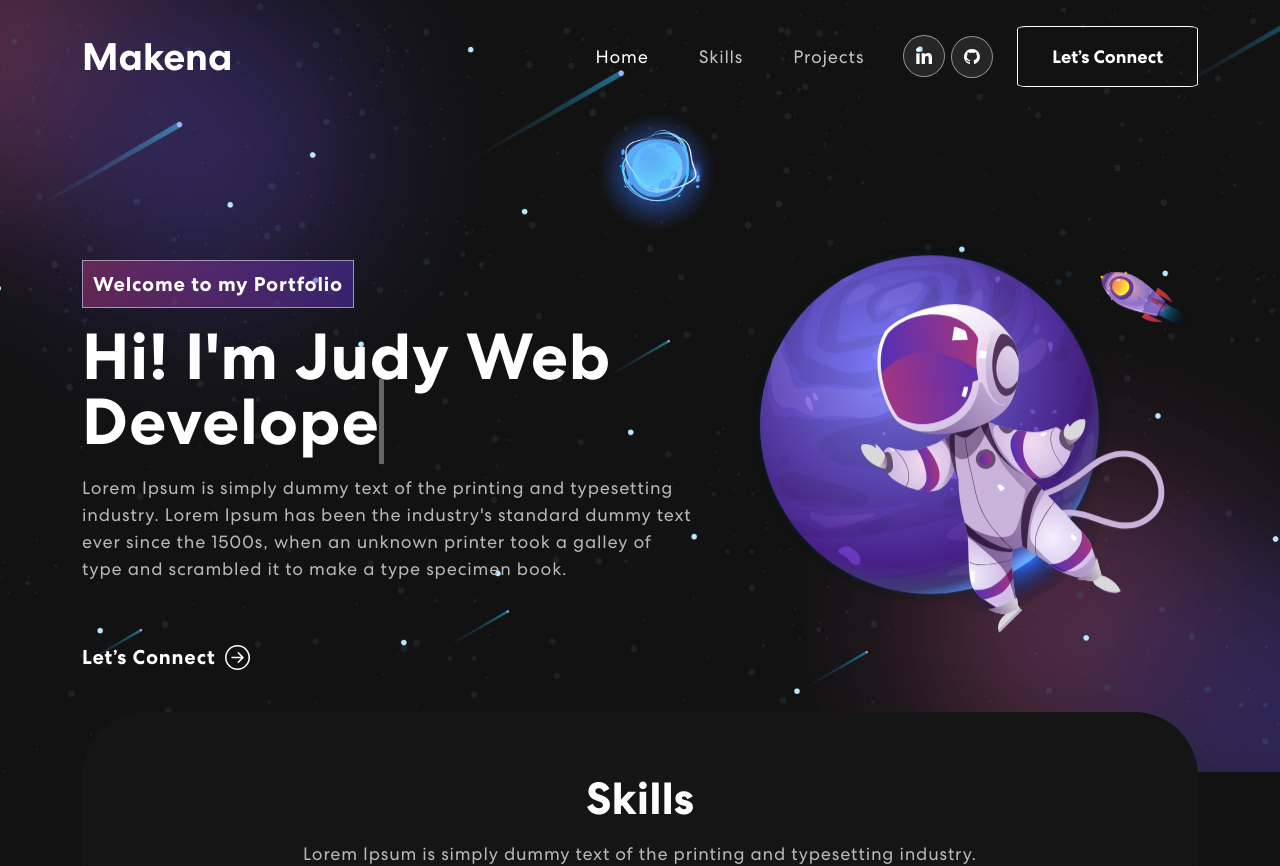
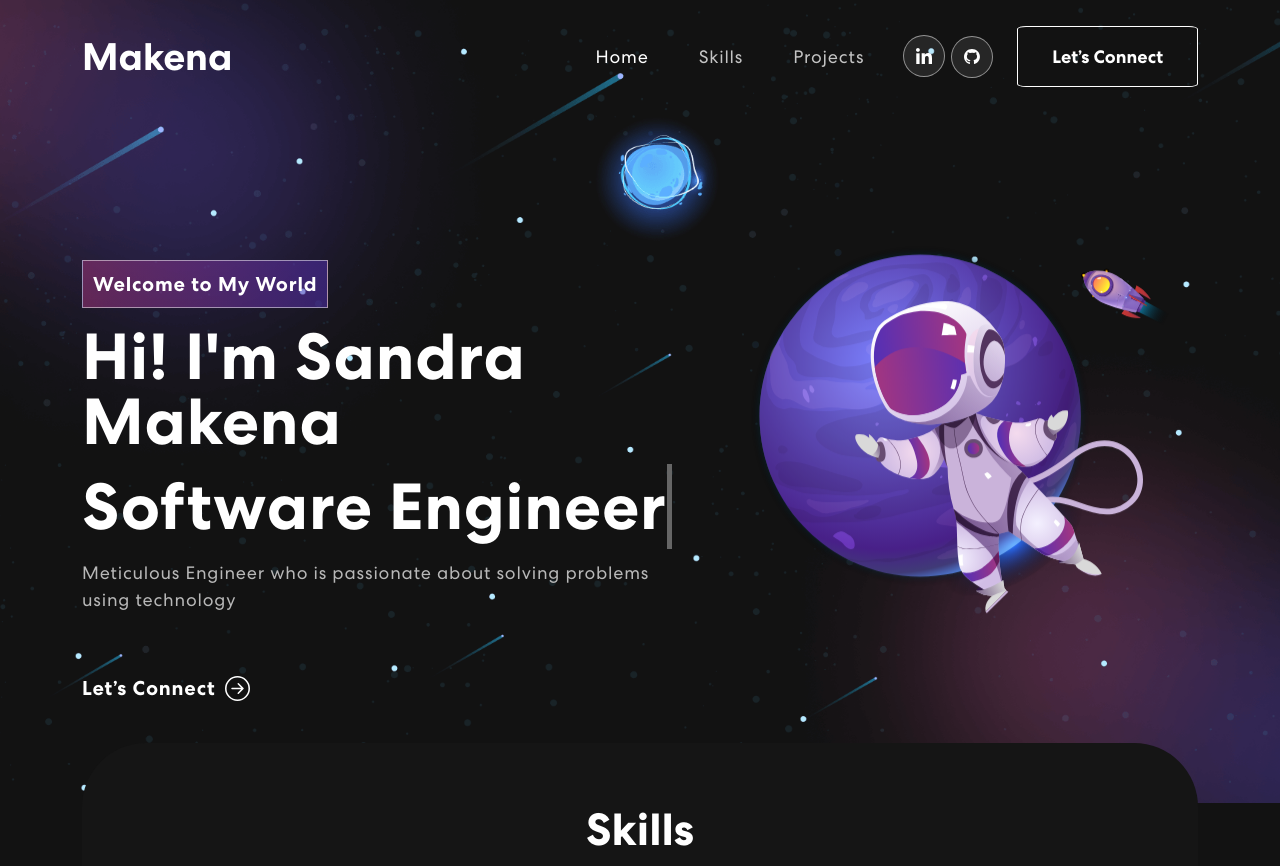
Before and after one commit to makenasandra/portfolio-website, a React (Create React App) app: page / in a window 1280 px wide. Shown: the top 866 px of the page. Built offline with nearby package versions, Linux system fonts and the light colour scheme; no server answers.

Commit message:
modified banner

```diff
--- a/src/App.css
+++ b/src/App.css
@@ -54,7 +54,7 @@ a:hover {
 }
 
 img {
-  width: 100%;
+  width: 95%;
   height: auto;
 }
 
--- a/src/components/Banner.js
+++ b/src/components/Banner.js
@@ -11,7 +11,7 @@ export const Banner = () => {
   const [text, setText] = useState('');
   const [delta, setDelta] = useState(300 - Math.random() * 100);
   const [index, setIndex] = useState(1);
-  const toRotate = [ "Web Developer", "Web Designer", "UI/UX Designer" ];
+  const toRotate = [ "Software Engineer", "Full Stack Developer" , "Web Developer" ];
   const period = 2000;
 
   useEffect(() => {
@@ -55,9 +55,12 @@ export const Banner = () => {
             <TrackVisibility>
               {({ isVisible }) =>
               <div className={isVisible ? "animate__animated animate__fadeIn" : ""}>
-                <span className="tagline">Welcome to my Portfolio</span>
-                <h1>{`Hi! I'm Judy`} <span className="txt-rotate" dataPeriod="1000" data-rotate='[ "Web Developer", "Web Designer", "UI/UX Designer" ]'><span className="wrap">{text}</span></span></h1>
-                  <p>Lorem Ipsum is simply dummy text of the printing and typesetting industry. Lorem Ipsum has been the industry's standard dummy text ever since the 1500s, when an unknown printer took a galley of type and scrambled it to make a type specimen book.</p>
+                <span className="tagline">Welcome to My World</span>
+                <h1>{`Hi! I'm Sandra Makena`}</h1>
+                <h1><span className="txt-rotate" dataPeriod="1000" data-rotate='[ "Web Developer", "Web Designer", "UI/UX Designer" ]'><span className="wrap">{text}</span></span></h1>
+                  <p>
+                    Meticulous Engineer who is passionate about solving problems using technology
+                  </p>
                   <button onClick={() => console.log('connect')}>Let’s Connect <ArrowRightCircle size={25} /></button>
               </div>}
             </TrackVisibility>
--- a/src/components/NavBar.js
+++ b/src/components/NavBar.js
@@ -49,7 +49,7 @@ export const NavBar = () => {
             </Nav>
             <span className="navbar-text">
               <div className="social-icon">
-                <a href="https://www.linkedin.com/in/makensandra/"><img src={navIcon1} alt="" /></a>
+                <a href="https://www.linkedin.com/in/makenasandra/"><img src={navIcon1} alt="" /></a>
                 <a href="https://github.com/makenasandra"><img src={navIcon2} alt="" /></a>
               </div>
               <HashLink to='#connect'>
```
